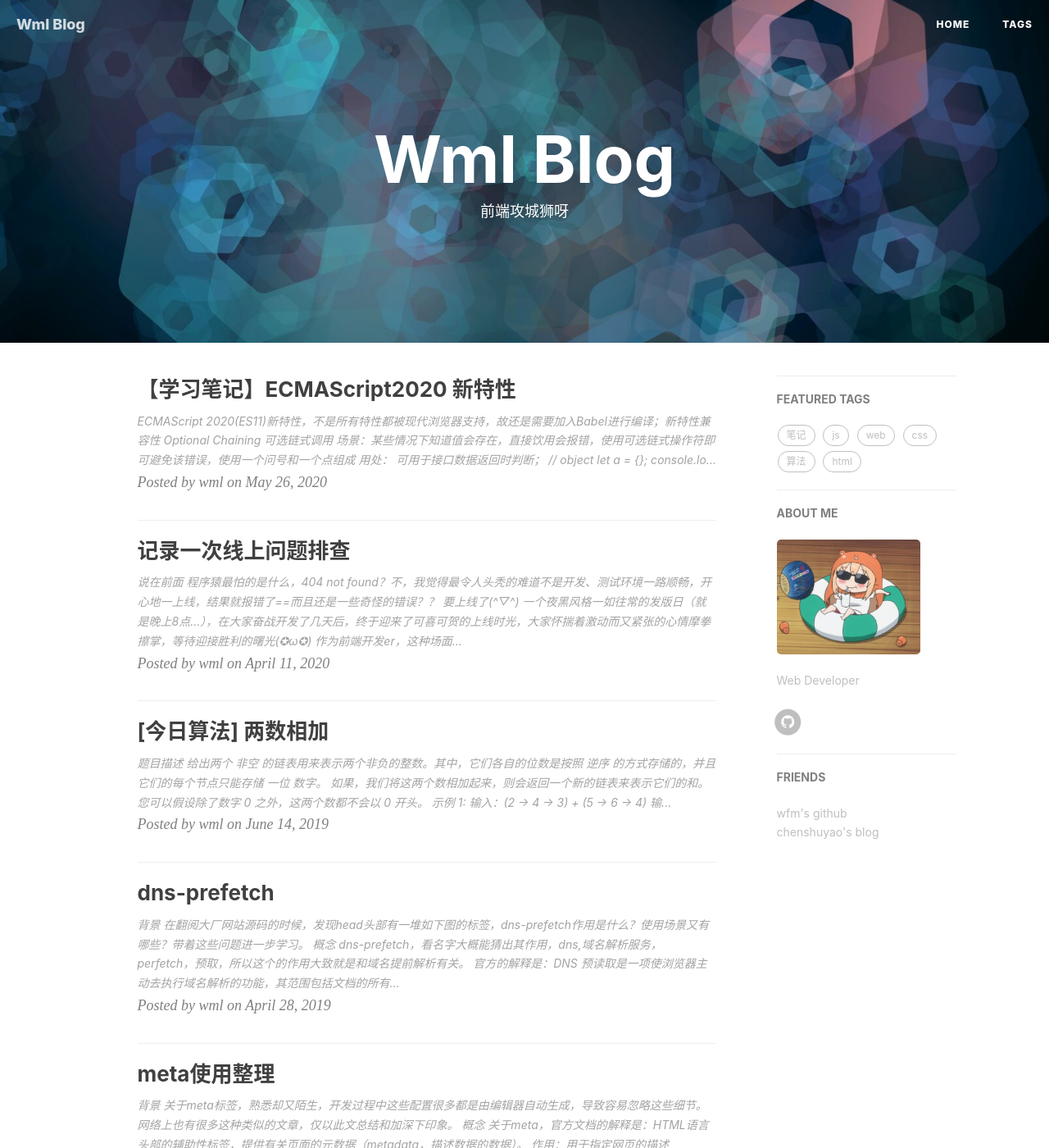
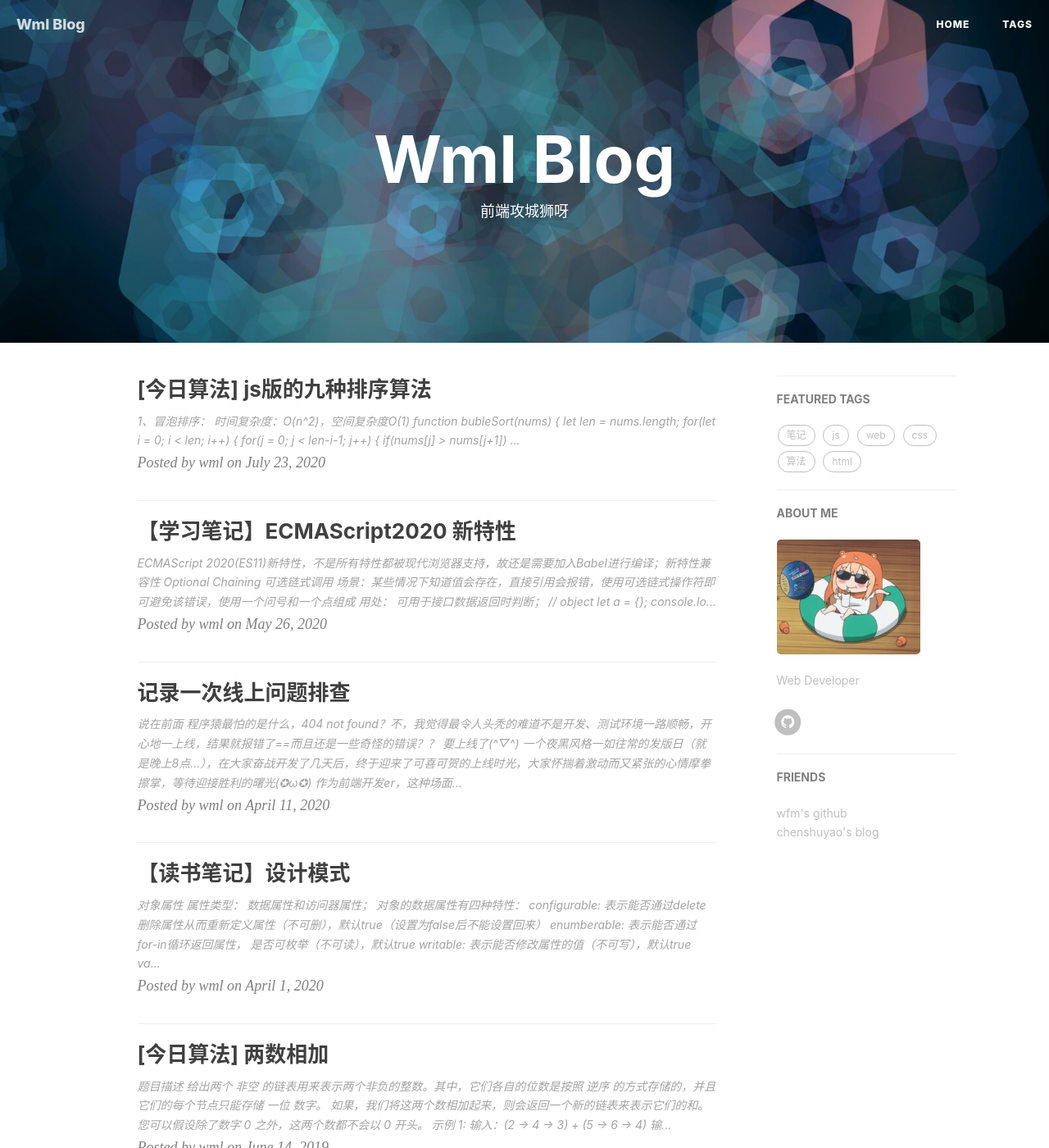
Before and after one commit to wumeilian/wumeilian.github.io, a Jekyll site: the page built from index.html, in a window 1280 px wide and 1400 px high. Shown: the whole window at 82% size. Built offline with Jekyll 4.4.1, drawn with Linux system fonts in a browser that asks for light colours; nearby versions of some CDN libraries; the list of posts is cut into pages by our own code; comment, search, counter and statistics services are not loaded; some of the changed lines change nothing that is shown; some of the changed text lies outside the part shown.

Commit message:
feat(post): add sort page

````diff
--- /dev/null
+++ b/_posts/2020-04-01-object-design.md
@@ -0,0 +1,198 @@
+---
+layout:     post
+title:      "【读书笔记】设计模式"
+subtitle:   ""
+author:     "wml"
+header-img: "img/bg-1.png"
+header-mask:  0.5
+catalog: true
+tags:
+    - js
+---
+
+### 对象属性
+
+属性类型： 数据属性和访问器属性；
+
+#### 对象的数据属性有四种特性：
+
+configurable: 表示能否通过delete删除属性从而重新定义属性（不可删），默认true（设置为false后不能设置回来）
+
+enumberable: 表示能否通过for-in循环返回属性， 是否可枚举（不可读），默认true
+
+writable: 表示能否修改属性的值（不可写），默认true
+
+value: 表示包含属性的数据值，默认undefined；
+
+修改属性特性，必须使用object.defineProperty()方法
+
+```js
+
+// configurable
+var person = {
+  name: 'wml',
+  age: 18
+};
+console.log(person.name); // wml
+object.defineProperty(person, 'name', {
+  configurable: false;
+});
+delete person.name;
+console.log(person.name); // wml
+
+// enumberable(defienProperty为对象添加属性，默认对象的数据属性都为false)
+Object.defineProperty(person, 'sex', {
+enumberable: false,
+value: 'female'
+});
+
+for(let i in person) {
+    console.log(i, person[i]) // name, age
+}
+
+Object.getOwnPropertyDescriptor(person, 'sex'); //{value: 'female', writable: false, enumerable: false, configurable: false}
+
+```
+
+#### 访问器属性：
+
+configurable,
+
+enumberable,
+
+get: 读取的时候调用，默认undefined,
+
+set：写入时调用，默认undefiend
+
+访问器属性只能通过`Object.defineProperty()`定义
+
+
+#### 定义对象的多个属性，defineProperities
+Object.defienProperities(obj, {
+  name: {
+    value: '',
+    ...
+  }
+  ...
+})
+
+##### 读取属性的描述符，getOwnPropertyDescriptor
+
+若该属性是数据属性，则返回configurable,enumberable,value,writable；
+
+若该属性是访问器属性，则返回configurable,enumberable,get,set
+
+```js
+let w = {};
+Object.defineProperties(w, {
+    a: {
+        value: 1,
+        configurable: true,
+        enumberable: true,
+        writable: true
+    },
+    b: {
+        get: function() {return this.a;},
+        set: function(val) {this.a = val}
+    }
+})
+
+for(let i in w) {console.log(i, w[i])} // undefiend
+
+Object.getOwnPropertyDescriptor(w, 'a') //{value: 1, writable: true, enumerable: true, configurable: true}
+
+Object.getOwnPropertyDescriptor(w, 'b') // {enumerable: false, configurable: false, get: ƒ, set: ƒ}
+
+w.b // 1,
+w.b = 2;
+w.a // 2
+```
+
+##### object.freeze(obj)
+是把可写（writable）可删（configurable）设置为false, 但还是可枚举的，即可访问；
+
+#### object.seal(obj)
+是指密封属性，即只是属性不可删（即configurable为false），当然也不可添加新属性
+
+ ```js
+ var m = {a: 1, b: 2};
+ var n = {a: 1, b: 2};
+ Object.getOwnPropertyDescriptor(m, 'a');
+ //{value: 1, writable: true, enumerable: true, configurable: true}
+ Object.freeze(m);
+ m.a
+ //{value: 1, writable: false, enumerable: true, configurable: false}
+
+Object.seal(n);
+n.a
+//{value: 1, writable: true, enumerable: true, configurable: false}
+
+ ```
+
+### 设计模式
+
+#### 工厂模式
+
+用函数来封装特定接口以创建对象；用以解决创建多个相似对象的问题；
+弊端: 无法识别对象类型，即实例无法标识为一种特定类型；
+
+```js
+function createPerson(name, age, sex) {
+  var o = new Object();
+  o.name = name;
+  o.age = age;
+  o.sex = sex;
+  o.sayname = function() {
+      console.log(this.name);
+  }
+  return o;
+}
+let person1 = createPerson('wml', '18', 'female');
+let person2 = createPerson('w', '20', 'man');
+```
+
+#### 构造函数
+
+使用`new`关键字来调用的函数，成为构造函数。构造函数以大写字母开头。
+
+弊端： 每次创建一个新的实例，每个方法都会在新实例中重新创建一次。
+
+调用构造函数步骤：
+
+1. 创建一个新对象，(创建一个新的内存空间)；
+2. 将构造函数的作用域赋给新对象(this指向新对象的内存空间)
+3. 执行构造函数中的代码，（为新对象添加属性）
+4. 返回新对象。
+
+```js
+function Person(name, age, sex) {
+  this.name = name;
+  this.age = age;
+  this.sex = sex;
+  this.sayName = function() {
+    console.log(this.name);
+  }
+}
+
+let person1 = createPerson('wml', '18', 'female');
+person1.constructor == Person // true
+person1 instanceof Person // true
+```
+构造函数模式胜于工厂模式的地方在于可以将实例标识为一种特定的类型；
+
+构造函数也是函数，除了使用new操作符来创建实例，也可以直接调用，但this将会指向全局变量window(浏览器环境中)；
+
+```js
+// 当作普通函数
+Person('wml', '18', 'female');
+window.sayName(); // wml
+window.name; // wml
+
+// 在另一个对象作用域中调用
+let o = new Object();
+Person.call(o, 'wml', '18', 'female');
+console.log(o); // {name: "wml", age: "18", sex: "female", sayName: ƒ}
+o instanceof Person; //false
+```
+
+#### 原型模式
--- a/_posts/2020-05-26-es11-new.md
+++ b/_posts/2020-05-26-es11-new.md
@@ -14,7 +14,7 @@ ECMAScript 2020(ES11)新特性，不是所有特性都被现代浏览器支持
 
 ## Optional Chaining 可选链式调用
 
-场景：某些情况下知道值会存在，直接饮用会报错，使用可选链式操作符即可避免该错误，使用一个问号和一个点组成
+场景：某些情况下知道值会存在，直接引用会报错，使用可选链式操作符即可避免该错误，使用一个问号和一个点组成
 
 用处： 可用于接口数据返回时判断；
 
--- /dev/null
+++ b/_posts/2020-07-23-js-sort.md
@@ -0,0 +1,313 @@
+---
+layout:     post
+title:      "[今日算法] js版的九种排序算法"
+subtitle:   ""
+author:     "wml"
+header-img: "img/algorithm/bg.jpg"
+header-mask:  0.5
+catalog: true
+tags:
+    - 算法
+---
+
+## 1、冒泡排序： 时间复杂度：O(n^2)，空间复杂度O(1)
+
+```js
+function bubleSort(nums) {
+  let len = nums.length;
+  for(let i = 0; i < len; i++) {
+      for(j = 0; j < len-i-1; j++) {
+          if(nums[j] > nums[j+1]) {
+              let temp = nums[j];
+              nums[j] = nums[j+1];
+              nums[j+1] = temp;
+          }
+      }
+  }
+  return nums;
+}
+bubleSort([3, 44, 5, 47, 12,38, 15, 27, 26]);
+```
+
+## 2、选择排序： 时间复杂度：O(n^2)，空间复杂度O(1)
+
+```js
+function selectSort(nums) {
+  let len = nums.length;
+  for(let i = 0; i< len; i++) {
+    minIdx = i;
+    for(let j = i+1; j < len; j++) {
+      if(nums[j] < nums[minIdx]) {
+          minIdx = j;
+      }
+    }
+    let temp = nums[i];
+    nums[i] = nums[minIdx];
+    nums[minIdx] = temp;
+  }
+  return nums;
+}
+```
+
+## 3、插入排序，时间复杂度O(n^2)， 空间复杂度O(1)
+
+```js
+function insertSort(nums) {
+  if(nums.length < 1) return;
+  for(let i = 1; i< nums.length; i++) {
+    if(nums[i] < nums[i-1])  {
+      let j = i-1;
+      let copy = nums[i];
+      // nums[i] = nums[i-1];
+      while(copy < nums[j]) {
+        nums[j+1] = nums[j];
+        j--;
+      }
+      nums[j+1] = copy;
+    }
+  }
+  return nums;
+}
+```
+
+## 4、快速排序，时间复杂度：O (nlogn), 空间复杂度 O(log2n)
+
+```js
+function quickSort(nums) {
+  const sort = (arr, left = 0, right = arr.length - 1) => {
+    if(left >= right) return; //说明整理完成
+
+    let i = left;
+    let j = right;
+    const baseVal = arr[j]; // 取最后一位为基准值
+
+    // 把所有比基准值小的数放在左边大的数放在右边
+    while(i < j) {
+      while(i < j && arr[i] <= baseVal) { // 从前往后，找到比基准值大的数放右边
+        i++;
+      }
+      arr[j] = arr[i]; // 将较大的值放右边，如果没找到，则自己赋值给自己（i=j)
+
+      while(j > i && arr[j] >= baseVal) { // 从后往前，找到比基准值小的数放左边
+        j--;
+      }
+      arr[i] = arr[j]; // 将较小值放左边，如果没找到，则自己赋值给自己（i=j)
+    }
+
+    arr[i] = baseVal; // 此时i = j;
+    console.log(arr, '一轮循环后');
+
+    sort(arr, left, i-1);
+    sort(arr, i, right);
+  }
+  const newArr = nums.concat(); // 为了保证这个函数是纯函数拷贝一次数组
+  sort(newArr);
+  return newArr;
+}
+```
+
+## 5、归并排序 时间复杂度：O (nlogn), 空间复杂度O(n)
+
+```js
+// 递归调用
+let count = 0;  // 逆序对数量
+function mergeSort(nums) {
+  if(nums.length === 1) return nums;
+
+  var mid = Math.floor(nums.length / 2),
+      left = nums.slice(0, mid),
+      right = nums.slice(mid);
+
+  return merge(mergeSort(left), mergeSort(right));
+}
+
+function merge(left, right) {
+  var result = [];
+  while(left.length > 0 && right.length > 0) {
+    if(left[0] < right[0]) {
+      result.push(left.shift()); // 截取数组第一个
+    }else {
+      result.push(right.shift());
+      count += left.length; // 计算逆序对
+    }
+  }
+  return result.concat(left).concat(right); // concat-left和right的原因是，截取完后，左右两个数组总有一个还剩下
+}
+
+```
+
+## 6、希尔排序  时间复杂度：O (nlogn), 空间复杂度O(1)
+
+```js
+function shellSort(array) {
+  let number = Math.floor(array.length / 2);
+
+  while(number >= 1) {
+    for(let i = number; i < array.length; i++) {
+      let temp = array[i];
+      let j = i - number;
+      while(j >= 0 && array[j] > temp) {
+        array[j + number] = array[j];
+        j -= number;
+      }
+      array[j + number] = temp;
+    }
+    number = Math.floor(number / 2);
+  }
+  return array;
+}
+```
+
+## 7、计数数组 时间复杂度：O(n+m), 空间复杂度O(n+m)
+
+局限性：
+1、差值过大不适用（会造成空间浪费）
+2、非整数不适用，如小数，无法创建统计数组
+
+```js
+function countSort(array) {
+  if(array.legth < 2) return array;
+
+  let max = array[0],
+      min = array[0];
+
+  // 得到最大最小值
+  for(let i = 1; i < array.length; i++) {
+    if(array[i] > max) {
+      max = array[i];
+    }
+    if(array[i] < min) {
+      min = array[i];
+    }
+  }
+
+  let dis = max - min + 1; // 得到差值
+  let countArr = new Array(dis).fill(0);
+
+  // 统计原数组对应个数
+  for(let i = 0; i < array.length; i++) {
+    countArr[array[i] - min]++;
+  }
+
+  // 统计数组变形，后面元素等于前面元素之和
+  for(let i = 1; i < countArr.length; i++) {
+    countArr[i] += countArr[i-1];
+  }
+
+  // 倒序遍历原始数组，从统计数组找到正确数组，输出到结果数组
+  //倒序是因为统计的时候正序遍历原始数组， 统计数组中的序号值，应该对应的是原始数组中元素最后一次出现的位置。(类似栈的后进先出？)
+  let sortArr = new Array(array.length);
+  for(let i = array.length - 1; i >= 0; i--) {
+    let idx = array[i] - min; // 统计数组的下标（为啥不直接作为结果数组的下标是因为相同元素排序问题没办法确定先后）
+    let sortIdx = countArr[idx] - 1;
+    sortArr[sortIdx] = array[i];
+    //统计数组个数-1
+    countArr[idx]--;
+  }
+
+  return sortArr;
+}
+```
+
+## 8、桶排序, 时间复杂度：O(n), 空间复杂度O(m)
+
+计数排序是桶排序的一种特例的感觉
+
+```js
+function bucketSort(array, bucketCount) {
+  if(array.length < 2) return array;
+
+  bucketCount = bucketCount || Math.floor(array.length / 4); // 桶数量
+
+  let max = array[0],
+      min = array[0];
+
+  for(let i = 1; i < array.length; i++) {
+    if(array[i] > max) {
+      max = array[i];
+    }
+
+    if(array[i] < min) {
+      min = array[i];
+    }
+  }
+
+  let bucketArr = new Array(bucketCount);
+  let diff = (max - min + 1) / bucketCount; // 桶之间的差值
+
+  // 将数据装入各个桶
+  for(let i = 0; i < array.length; i++) {
+    let idx = Math.floor((array[i] - min) / diff);
+
+    if(bucketArr[idx]) { // 桶非空
+      let buc_len = bucketArr[idx].length - 1;
+      while(buc_len >=0 && bucketArr[idx][buc_len] > array[i]) { // 插入排序
+        bucketArr[idx][buc_len + 1] = bucketArr[idx][buc_len];
+        buc_len--;
+      }
+      bucketArr[idx][buc_len + 1] = array[i];
+    } else {
+      bucketArr[idx] = [];
+      bucketArr[idx].push(array[i]);
+    }
+  }
+
+  let sortArr = [], n=0;
+  while(n < bucketCount) {
+    if(bucketArr[n]) { // 合并非空桶
+      sortArr = [...sortArr, ...bucketArr[n]]
+    }
+    n++;
+  }
+
+  return sortArr;
+}
+```
+
+## 9、基数排序, 时间复杂度：O(k*N), 空间复杂度O(k + N)
+
+```js
+function radixSort(arr) {
+  if(arr.length < 2) return arr;
+  let maxNum = Math.max(...arr); // 求最大值
+  let maxBit = maxNum.toString().length; // 最大值位数
+  let time = 1; //从末位开始
+  let bucketArr = new Array(10); // 0-9个桶
+
+  while( time <= maxBit ) {
+    // 置空桶
+    for(let i = 0; i < bucketArr.length; i++) {
+      bucketArr[i] = null;
+    }
+
+    // 按位数放入桶中
+    for(let i = 0; i < arr.length; i++) {
+      let idx = Math.floor(arr[i] / Math.pow(10, time - 1) % 10); // 桶序号
+      if(bucketArr[idx]) { // 桶非空
+        bucketArr[idx].push(arr[i]);
+      }else {
+        bucketArr[idx] = [arr[i]];
+      }
+    }
+
+    // 把桶内数据倒出
+    let newArrIdx = 0;
+    for(let i = 0; i < bucketArr.length; i++) {
+      if(bucketArr[i]) {
+        let j = 0;
+        while(j < bucketArr[i].length) {
+          arr[newArrIdx++] = bucketArr[i][j];
+          j++;
+        }
+      }
+    }
+    time++;
+  }
+
+  return arr;
+}
+```
+
+> 基数排序：根据键值的每位数字来分配桶(0-9个桶)
+> 桶排序： 每个桶存储一定范围的数值
+> 计数排序： 每个桶只存储单一键值
````
